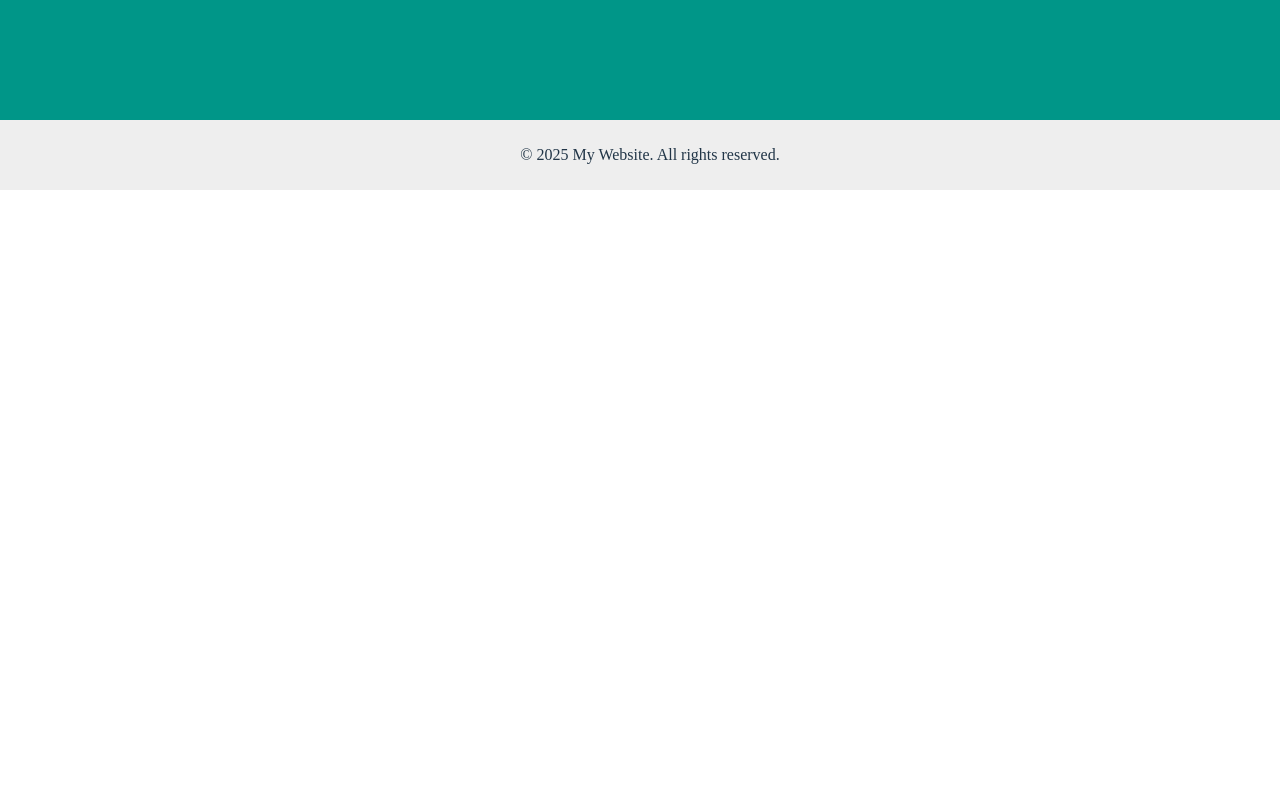
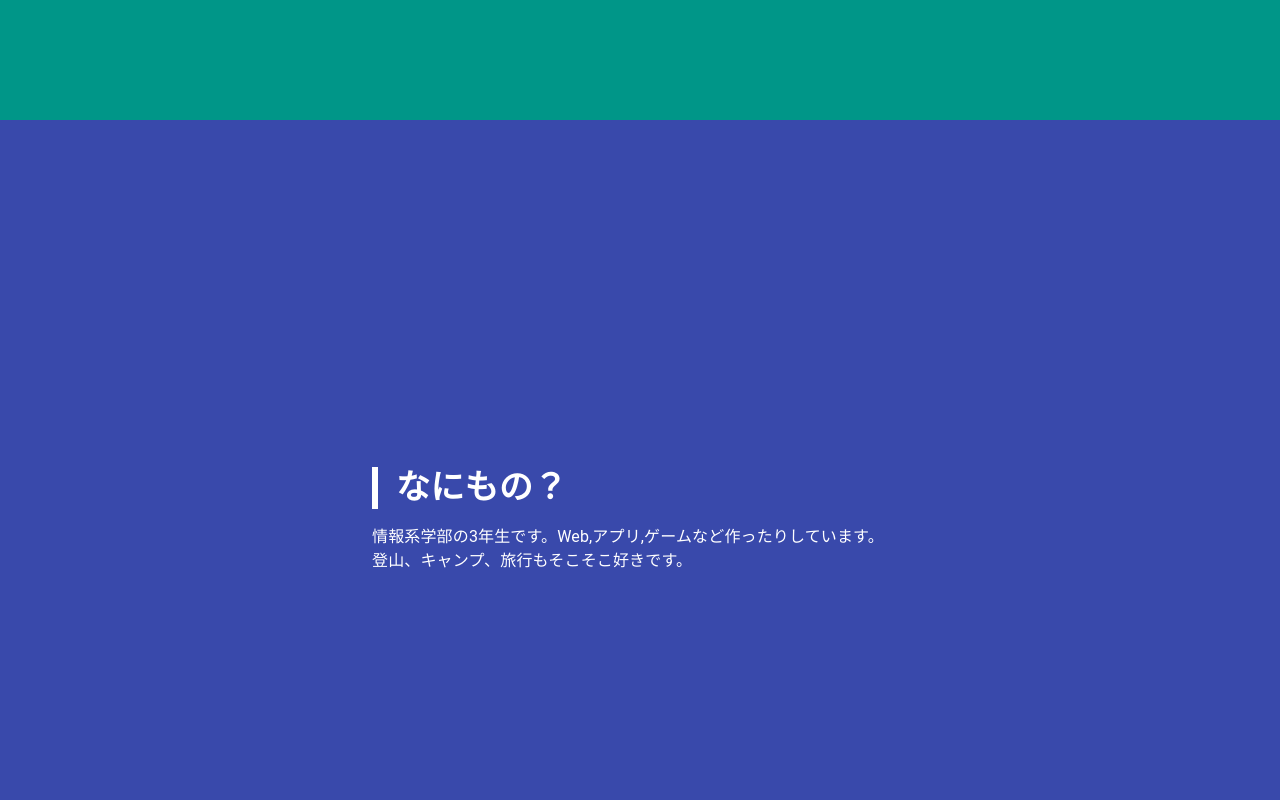
Before and after one commit to matuhiro97/kirishimaHP, a React (Vite) app in the folder my-react-app/: page / in a window 1280 px wide. Shown: the part 680-1480 px from the top of the page. Before the commit the page ends 870 px from the top, so only its background shows below. Built offline with nearby package versions, Linux system fonts and the light colour scheme.

Commit message:
feat: convert home page to landing layout

```diff
--- a/my-react-app/src/mainhomes/home.tsx
+++ b/my-react-app/src/mainhomes/home.tsx
@@ -1,7 +1,12 @@
 import React from "react";
+import About from "./about";
+import Blog from "./blog";
+import Portfolio from "./portfolio";
+import Contact from "./contact";
 
 const Home: React.FC = () => {
   return (
+    <>
       <div style={styles.container}>
         <div style={styles.content}>
           <h1 style={styles.title}>霧島 aka hima</h1>
@@ -34,6 +39,11 @@ const Home: React.FC = () => {
           </div>
         </div>
       </div>
+      <About />
+      <Blog />
+      <Portfolio />
+      <Contact />
+    </>
   );
 };
 
```
Lines whose indentation alone changed are shown as unchanged.
